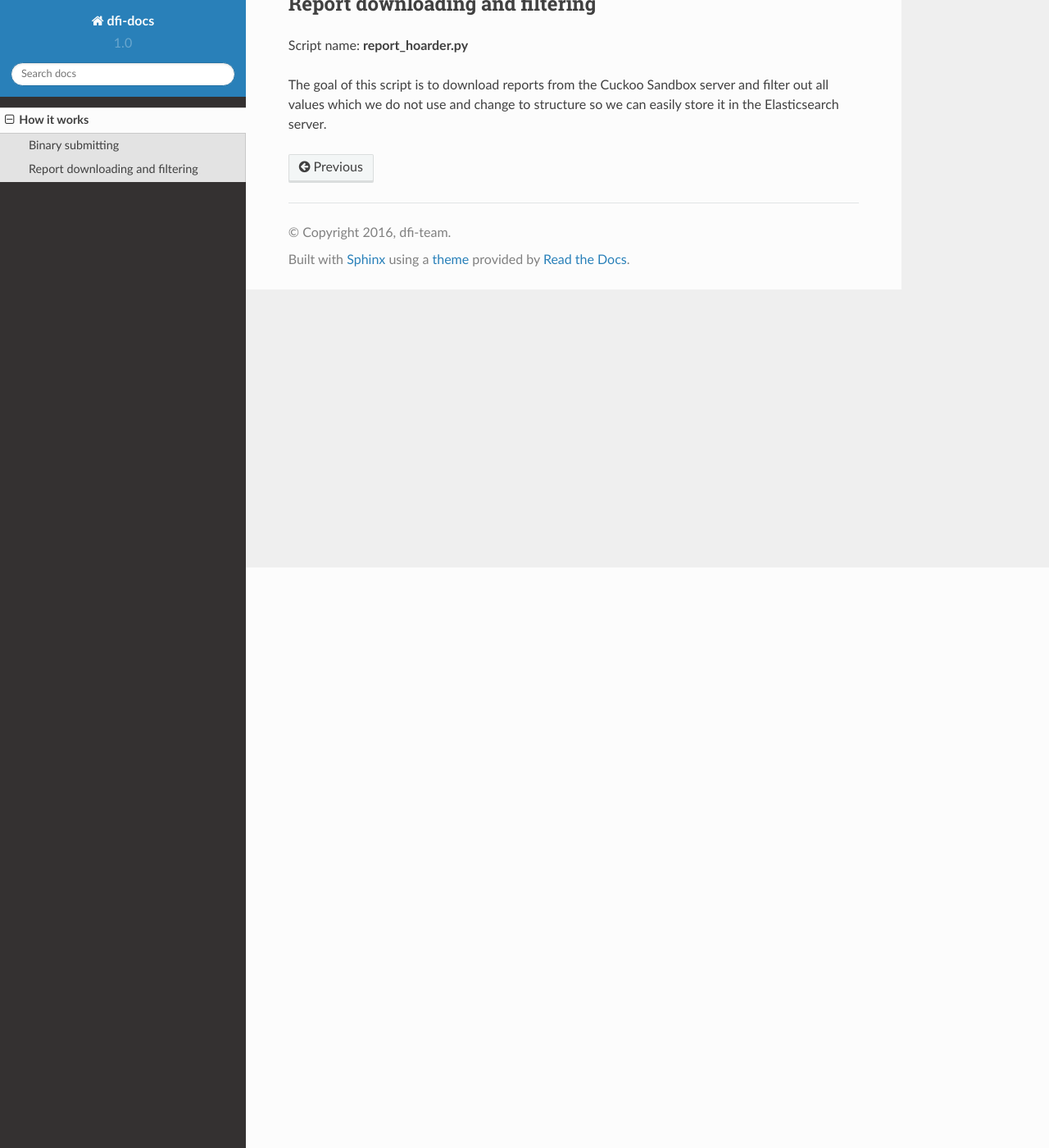
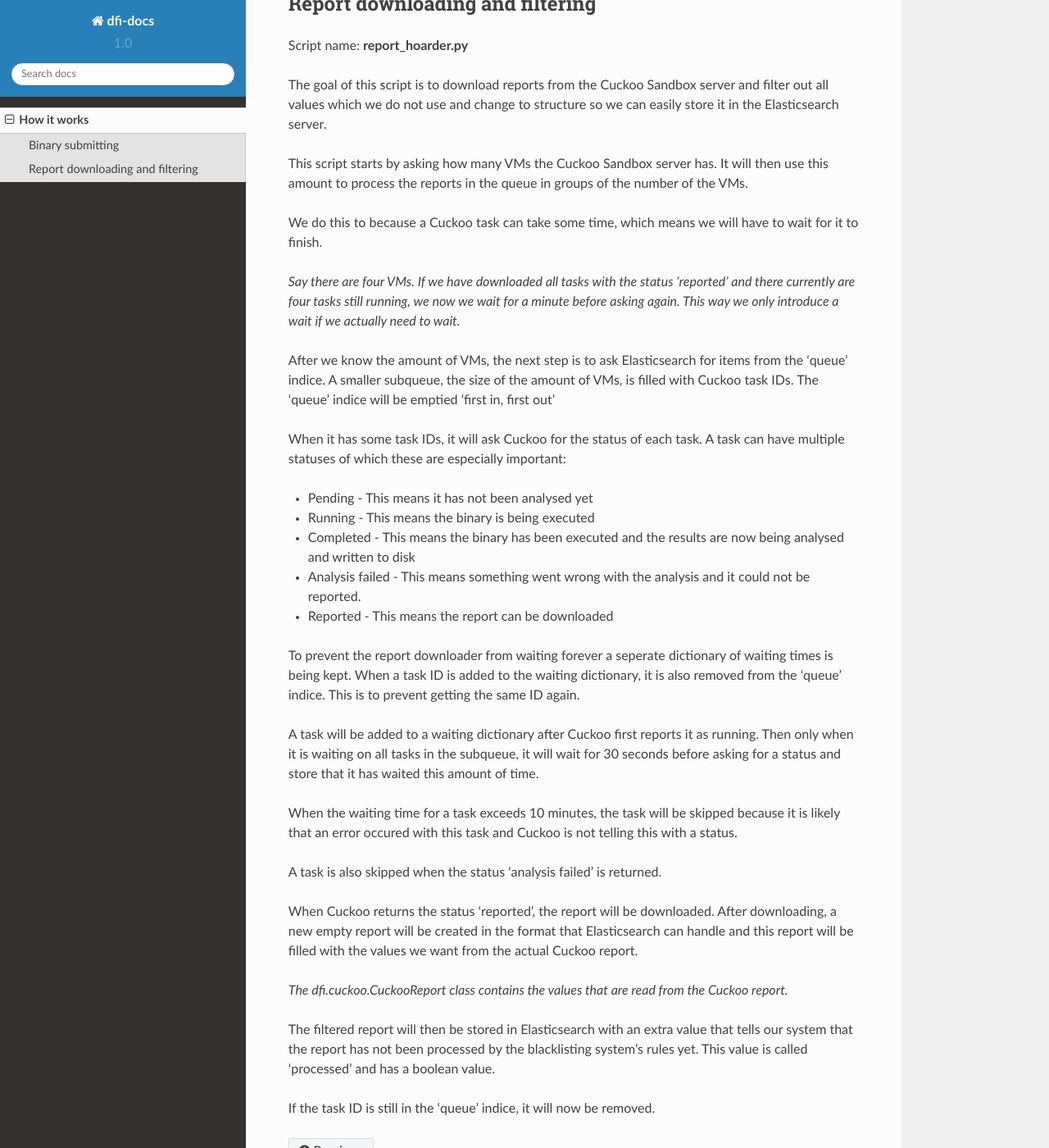
Before and after one commit to rdevries20/dfi-docs, a Sphinx documentation site: the page built from docs/source/howitworks/index.rst, in a window 1280 px wide and 1400 px high, scrolled down 708 px. Shown: the whole window at 82% size. Built offline with Sphinx 7.4.7 and the Read the Docs theme 2.0.0, drawn with Linux system fonts in a browser that asks for light colours.

Commit message:
Added report downloading and filtering part in 'How it works'

```diff
--- a/docs/source/howitworks/index.rst
+++ b/docs/source/howitworks/index.rst
@@ -34,3 +34,50 @@ Script name: **report_hoarder.py**
 The goal of this script is to download reports from the Cuckoo Sandbox server and filter out
 all values which we do not use and change to structure so we can easily store it in the Elasticsearch
 server.
+
+This script starts by asking how many VMs the Cuckoo Sandbox server has. It will then use this amount to process
+the reports in the queue in groups of the number of the VMs.
+
+We do this to because a Cuckoo task can take some time, which means we will have to wait for it to finish.
+
+*Say there are four VMs. If we have downloaded all tasks with the status 'reported' and there currently are
+four tasks still running, we now we wait for a minute before asking again. This way we only introduce a wait
+if we actually need to wait.*
+
+After we know the amount of VMs, the next step is to ask Elasticsearch for items from the 'queue' indice.
+A smaller subqueue, the size of the amount of VMs, is filled with Cuckoo task IDs. The 'queue' indice
+will be emptied 'first in, first out'
+
+When it has some task IDs, it will ask Cuckoo for the status of each task. A task can have multiple statuses of
+which these are especially important:
+
+- Pending - This means it has not been analysed yet
+- Running - This means the binary is being executed
+- Completed - This means the binary has been executed and the results are now being analysed and written to disk
+- Analysis failed - This means something went wrong with the analysis and it could not be reported.
+- Reported - This means the report can be downloaded
+
+To prevent the report downloader from waiting forever a seperate dictionary of waiting times is being kept.
+When a task ID is added to the waiting dictionary, it is also removed from the 'queue' indice. This is to prevent
+getting the same ID again.
+
+A task will be added to a waiting dictionary after Cuckoo first reports it as running. Then only when it is waiting
+on all tasks in the subqueue, it will wait for 30 seconds before asking for a status and store that it has waited this amount
+of time.
+
+When the waiting time for a task exceeds 10 minutes, the task will be skipped because it is likely that an error occured with this
+task and Cuckoo is not telling this with a status.
+
+A task is also skipped when the status 'analysis failed' is returned.
+
+When Cuckoo returns the status 'reported', the report will be downloaded. After downloading,
+a new empty report will be created in the format that Elasticsearch can handle and this report
+will be filled with the values we want from the actual Cuckoo report.
+
+*The dfi.cuckoo.CuckooReport class contains the values that are read from the Cuckoo report.*
+
+The filtered report will then be stored in Elasticsearch with an extra value that tells our system
+that the report has not been processed by the blacklisting system's rules yet. This value is called 'processed' and has
+a boolean value.
+
+If the task ID is still in the 'queue' indice, it will now be removed.
--- a/docs/source/index.rst
+++ b/docs/source/index.rst
@@ -9,7 +9,8 @@ This piece of documentation will teach you:
 - How to add new rule logic
 
 
-A short description:
+**A short description**:
+
 The blacklisting system read binaries from a folder, submits these to a `Cuckoo Sandbox <https://cuckoosandbox.org/>`_ instance for analysis,
 downloads the results, reads these reports and applies its own logic to filter out hashes of malicious
 binaries.
```
